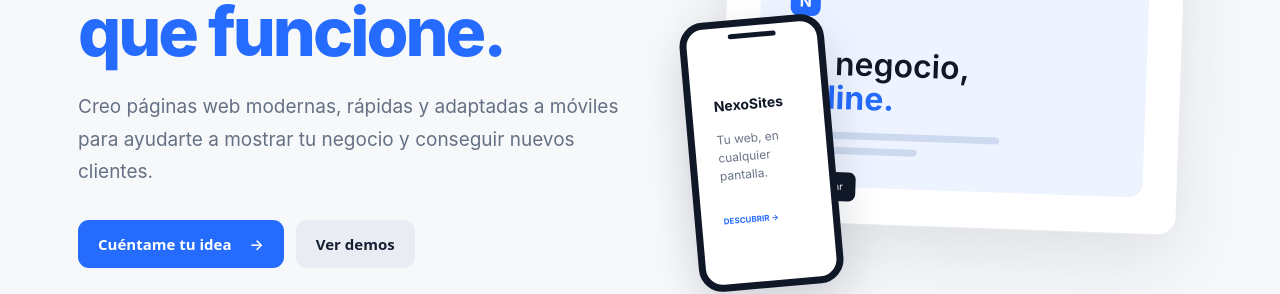
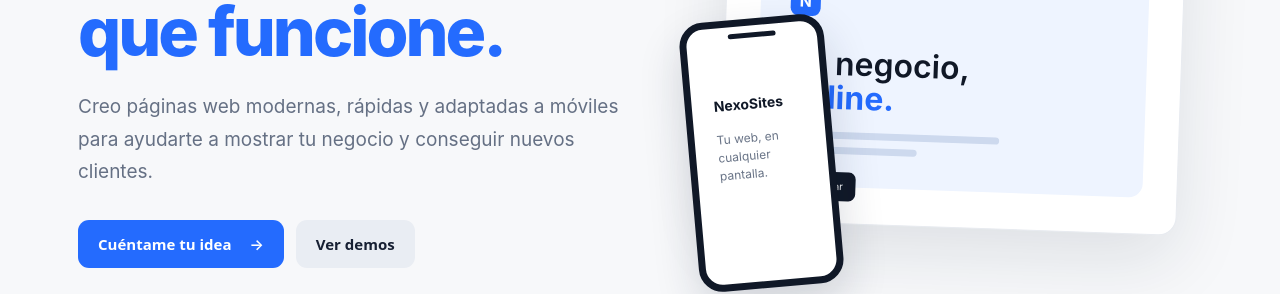
Before and after one commit to Davidcdr1/nexosites, a React (Vite) app: page / in a window 1280 px wide. Shown: the part 338-632 px from the top of the page. Built offline with nearby package versions, Linux system fonts and the light colour scheme.

Commit message:
zip completo

```diff
--- a/src/App.tsx
+++ b/src/App.tsx
@@ -61,7 +61,7 @@ export default function App() {
         <div className="actions"><a className="button primary" href="#contacto">Cuéntame tu idea <span>→</span></a><a className="button ghost" href="#portfolio">Ver demos</a></div>
         <div className="trust">✓ Diseño personalizado　✓ Responsive　✓ Sin permanencias</div>
       </div>
-      <div className="hero-card"><div className="browser"><div className="dots"><i/><i/><i/></div><div className="screen"><div className="mini-logo">N</div><div className="screen-title">Tu negocio,<br/><strong>online.</strong></div><div className="screen-line"/><div className="screen-line short"/><div className="screen-button">Contactar</div></div></div><div className="phone"><div className="phone-top"/><div className="phone-content"><b>NexoSites</b><span>Tu web, en cualquier pantalla.</span><small>DESCUBRIR →</small></div></div></div>
+      <div className="hero-card"><div className="browser"><div className="dots"><i/><i/><i/></div><div className="screen"><div className="mini-logo">N</div><div className="screen-title">Tu negocio,<br/><strong>online.</strong></div><div className="screen-line"/><div className="screen-line short"/><div className="screen-button">Contactar</div></div></div><div className="phone"><div className="phone-top"/><div className="phone-content"><b>NexoSites</b><span>Tu web, en cualquier pantalla.</span></div></div></div>
     </section>
 
     <section id="servicios" className="section"><div className="section-head"><p className="eyebrow">LO QUE PUEDO HACER POR TI</p><h2>Una web pensada para tu negocio.</h2><p>No necesitas una web complicada. Necesitas una web clara, profesional y que facilite que tus clientes contacten contigo.</p></div><div className="service-grid">{services.map(([n,t,d])=><article className="service" key={n}><span>{n}</span><h3>{t}</h3><p>{d}</p></article>)}</div></section>
```
